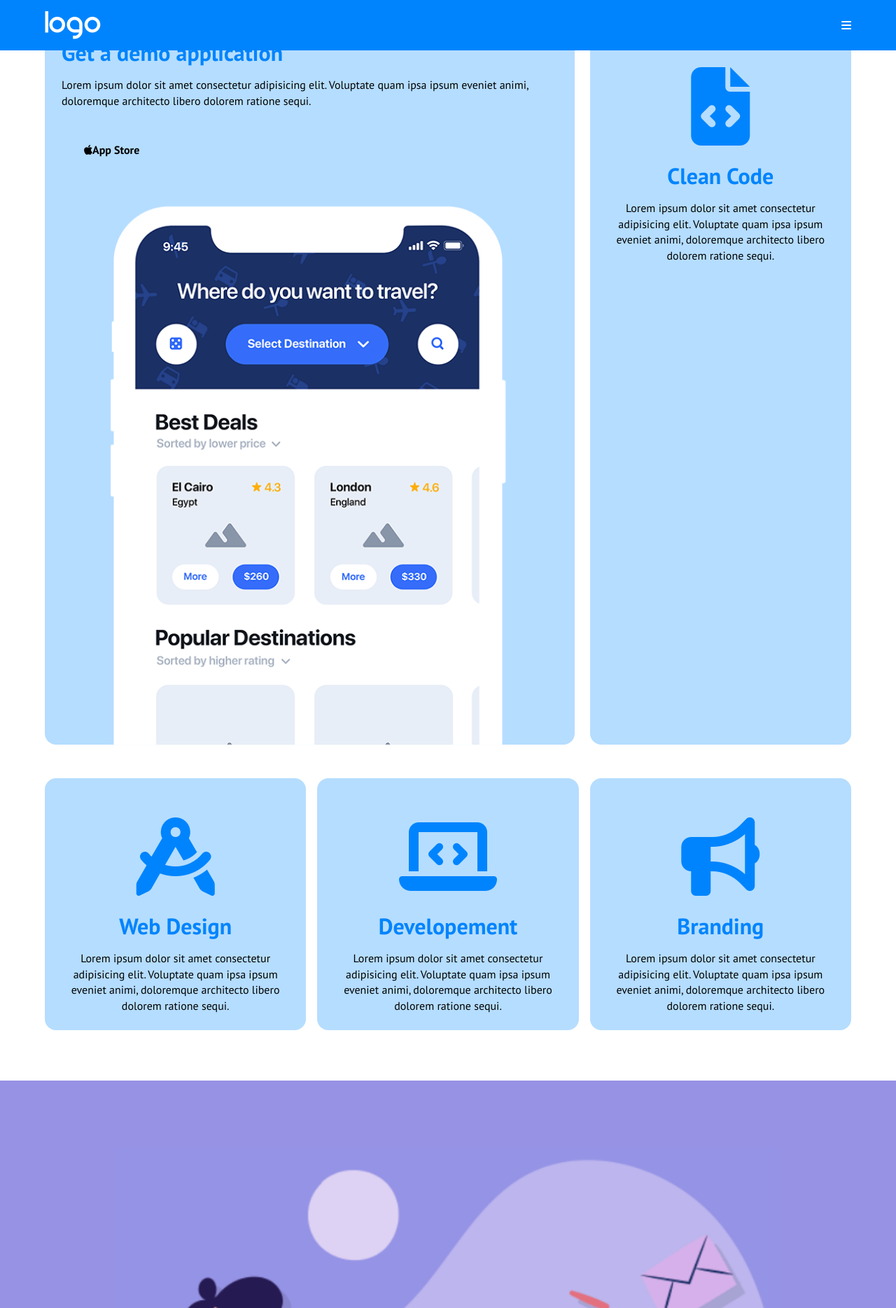
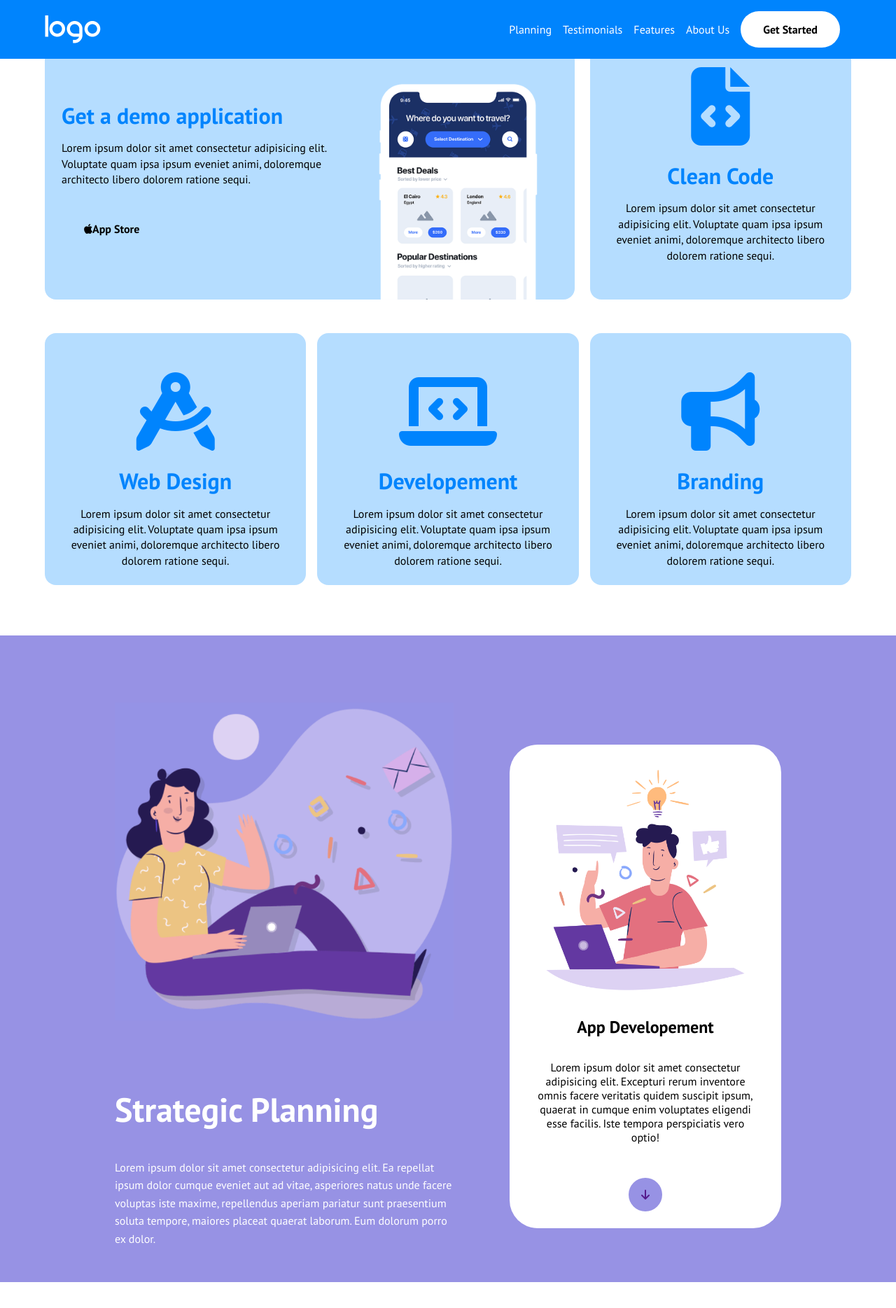
Before and after one commit to EdoBergamo/htmlcss-responsive-layout, a plain HTML site: page index.html in a window 1280 px wide. Shown: the top 1869 px of the page at 70% size. Drawn offline with Linux system fonts and the light colour scheme.

Commit message:
[UPDATE] Added Desktop MediaQuery

```diff
--- a/assets/css/style.css
+++ b/assets/css/style.css
@@ -482,3 +482,58 @@ footer .container-1000 div {
         width: 35%;
     }
 }
+
+/* Media Query - Desktop */
+@media screen and (min-width:992px) {
+    .hamburger-menu {
+        display: none;
+    }
+
+    .open {
+        display: flex;
+    }
+
+    .open li a:not(.btn.btn-menu) {
+        text-decoration: none;
+        color: #fff;
+    }
+
+    .card-app img {
+        width: 40%;
+    }
+
+    .text-card {
+        width: 60%;
+    }
+
+    .card-app:first-child {
+        display: flex;
+        justify-content: space-between;
+        align-items: center;
+        gap: 1rem;
+    }
+
+    #planning div.justify-between {
+        display: flex;
+        gap: 5rem;
+    }
+
+    #planning,
+    #benefits,
+    #testimonials {
+        padding-bottom: 1rem;
+    }
+
+    #benefits .container .card-benefit {
+        width: calc((100% - 4rem) / 3);
+    }
+
+    footer .container-1000 {
+        padding: 1.5rem 4rem;
+        text-align: center;
+    }
+
+    footer .container-1000 div {
+        padding-top: 3rem;
+    }
+}
--- a/index.html
+++ b/index.html
@@ -219,7 +219,7 @@
                 <a href="#">Lorem ipsum</a>
                 <span>Boolean Academy Milano, wintertime 2023</span>
             </div>
-            <a href="#">Boolean Careers</a>
+            <a href="https://boolean.careers" target="_blank">Boolean Careers</a>
         </div>
     </footer>
 </body>
```
